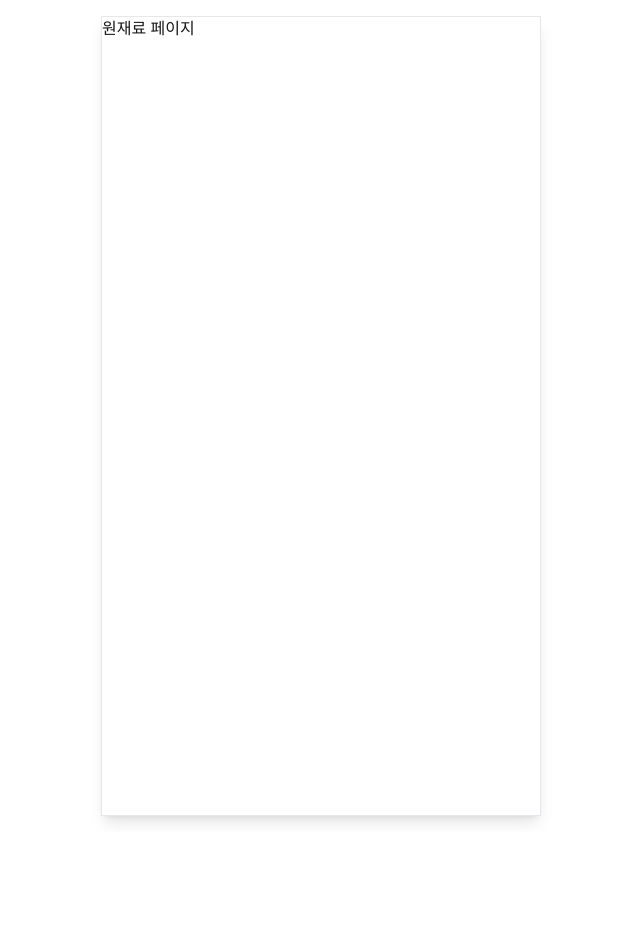
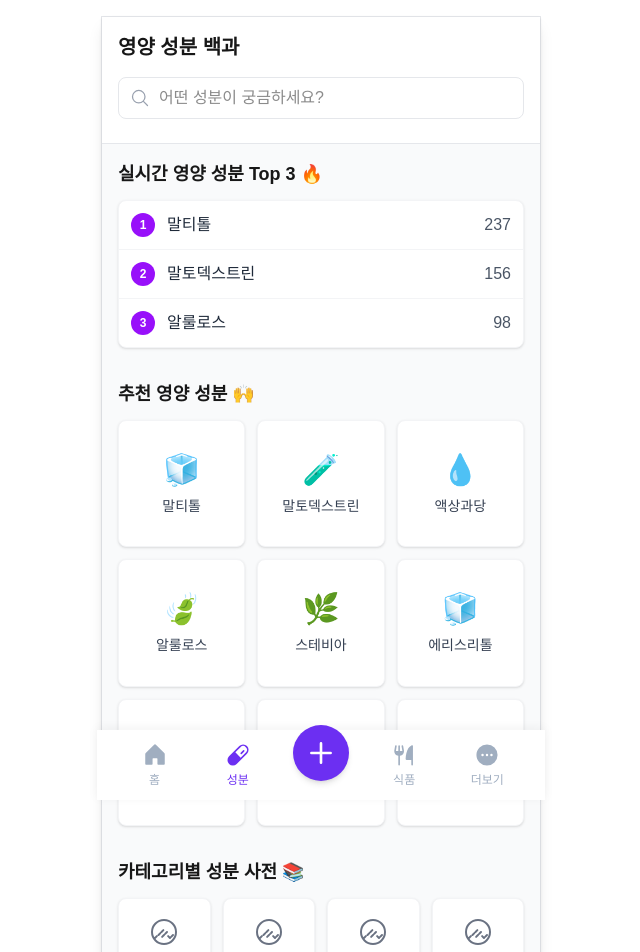
Before and after one commit to HwiDong6831/Boindang, a Next.js app in the folder frontend/boindang/: page /ingredients in a window 1280 px wide. Shown: the top 952 px of the page, without its empty margins (319-959 px from the left). Before the commit the page ends 832 px from the top, so only its background shows below. Built offline with nearby package versions, Linux system fonts and the light colour scheme.

Commit message:
[FE] feat: 영양 성분 백과 메인화면 & 검색 창 1차 구현

```diff
--- a/frontend/boindang/src/app/ingredients/page.tsx
+++ b/frontend/boindang/src/app/ingredients/page.tsx
@@ -1,3 +1,183 @@
-export default function Setting() {
-  return <div>원재료 페이지</div>
+'use client';
+
+import React, { useState } from 'react';
+// Import BottomNavBar (adjust path if needed)
+import BottomNavBar from '@/components/navigation/BottomNavBar';
+// Import icons
+import { ArrowLeft, XCircle } from '@phosphor-icons/react';
+
+// 임시 데이터
+const topIngredients = [
+  { rank: 1, name: '말티톨', count: 237 },
+  { rank: 2, name: '말토덱스트린', count: 156 },
+  { rank: 3, name: '알룰로스', count: 98 },
+];
+
+const recommendedIngredients = [
+  { emoji: '🧊', name: '말티톨' },
+  { emoji: '🧪', name: '말토덱스트린' },
+  { emoji: '💧', name: '액상과당' },
+  { emoji: '🍃', name: '알룰로스' },
+  { emoji: '🌿', name: '스테비아' },
+  { emoji: '🧊', name: '에리스리톨' }, // 에리스리톨 이모지가 명확하지 않아 🧊 사용
+  { emoji: '💪', name: '단백질' },
+  { emoji: '🌾', name: '식이섬유' },
+  { emoji: '🧂', name: '나트륨' },
+];
+
+const categoryIngredients = [
+  { name: '단백질' },
+  { name: '당류' },
+  { name: '감미료' },
+  { name: '식이섬유' },
+  { name: '지방' },
+  { name: '식품 첨가물' },
+  { name: '비타민' },
+  { name: '미네랄' },
+];
+
+// SVG 아이콘 컴포넌트 (임시)
+const SearchIcon = () => (
+  <svg xmlns="http://www.w3.org/2000/svg" fill="none" viewBox="0 0 24 24" strokeWidth={1.5} stroke="currentColor" className="w-5 h-5 text-gray-400">
+    <path strokeLinecap="round" strokeLinejoin="round" d="m21 21-5.197-5.197m0 0A7.5 7.5 0 1 0 5.196 5.196a7.5 7.5 0 0 0 10.607 10.607Z" />
+  </svg>
+);
+
+const DropIcon = () => (
+  <svg xmlns="http://www.w3.org/2000/svg" fill="none" viewBox="0 0 24 24" strokeWidth={1.5} stroke="currentColor" className="w-8 h-8 text-gray-500 mx-auto mb-2">
+    <path strokeLinecap="round" strokeLinejoin="round" d="M7.875 14.25l1.406-1.406 M10.125 12l1.406-1.406 M5.25 16.5l1.406-1.406 M12 14.25l-1.406 1.406 M14.25 12l-1.406 1.406 M16.5 16.5l-1.406-1.406 M18.75 14.25l-1.406 1.406 M12 21a9 9 0 1 0 0-18 9 9 0 0 0 0 18Z" />
+  </svg>
+);
+
+export default function IngredientsPage() {
+  // State for search mode and search term
+  const [isSearching, setIsSearching] = useState(false);
+  const [searchTerm, setSearchTerm] = useState('');
+
+  const handleSearchFocus = () => {
+    setIsSearching(true);
+  };
+
+  const handleSearchChange = (event: React.ChangeEvent<HTMLInputElement>) => {
+    setSearchTerm(event.target.value);
+  };
+
+  const handleClearSearch = () => {
+    setSearchTerm('');
+  };
+
+  const handleGoBack = () => {
+    setIsSearching(false);
+    setSearchTerm(''); // Optionally clear search term on going back
+  };
+
+  return (
+    <div className="min-h-screen bg-gray-50">
+      <div className="max-w-md mx-auto shadow-sm pb-[70px]">
+        {/* 상단 영역: flex 제거, isSearching 상태 따라 클래스 동적 적용 */}
+        <div className={`bg-white p-4 ${isSearching ? 'flex items-center gap-2' : ''}`}>
+          {/* 뒤로가기 버튼 (검색 중일 때) */}
+          {isSearching && (
+            <button onClick={handleGoBack} className="p-1 text-gray-600 hover:text-gray-800">
+              <ArrowLeft size={24} />
+            </button>
+          )}
+
+          {/* 헤더 제목 (검색 중이 아닐 때): mb-4 추가 */}
+          {!isSearching && (
+            <h1 className="text-xl font-bold mb-4">영양 성분 백과</h1>
+          )}
+
+          {/* 검색창 컨테이너: isSearching 상태 따라 클래스 동적 적용 */}
+          <div className={`relative ${isSearching ? 'flex-grow' : 'mb-2'}`}>
+            <div className={`absolute inset-y-0 left-0 pl-3 flex items-center pointer-events-none ${isSearching ? 'hidden' : ''}`}> {/* 검색중일때 돋보기 숨김 */}
+              <SearchIcon />
+            </div>
+            <input
+              type="text"
+              placeholder="어떤 성분이 궁금하세요?"
+              value={searchTerm}
+              onFocus={handleSearchFocus}
+              onChange={handleSearchChange}
+              className={`w-full border border-gray-200 rounded-lg focus:outline-none focus:ring-1 focus:ring-purple-500 focus:border-purple-500 ${isSearching ? 'pl-3 pr-10 py-2' : 'pl-10 pr-4 py-2'}`} // Padding adjustment
+            />
+            {/* 지우기 버튼 (검색 중이고 검색어가 있을 때) */}
+            {isSearching && searchTerm && (
+              <button
+                onClick={handleClearSearch}
+                className="absolute inset-y-0 right-0 pr-3 flex items-center text-gray-400 hover:text-gray-600"
+              >
+                <XCircle size={20} weight="fill" />
+              </button>
+            )}
+          </div>
+        </div>
+
+        {/* 구분선 및 하단 콘텐츠 영역: 검색 상태에 따라 변경 */}
+        {!isSearching ? (
+          <>
+            <hr className="border-gray-200" />
+            <div className="bg-gray-50 p-4">
+              {/* 실시간 영양 성분 Top 3 */}
+              <section className="mb-8">
+                <h2 className="text-lg font-semibold mb-3">실시간 영양 성분 Top 3 🔥</h2>
+                <div className="bg-white border border-gray-100 rounded-lg shadow-sm overflow-hidden">
+                  {topIngredients.map((item, index) => (
+                    <div
+                      key={item.rank}
+                      className={`flex items-center justify-between p-3 ${index < topIngredients.length - 1 ? 'border-b border-gray-100' : ''}`}
+                    >
+                      <div className="flex items-center space-x-3">
+                        <span className="flex items-center justify-center w-6 h-6 bg-purple-600 text-white text-xs font-bold rounded-full">
+                          {item.rank}
+                        </span>
+                        <span className="text-gray-800">{item.name}</span>
+                      </div>
+                      <span className="text-gray-600 font-medium">{item.count}</span>
+                    </div>
+                  ))}
+                </div>
+              </section>
+
+              {/* 추천 영양 성분 */}
+              <section className="mb-8">
+                <h2 className="text-lg font-semibold mb-3">추천 영양 성분 🙌</h2>
+                <div className="grid grid-cols-3 gap-3">
+                  {recommendedIngredients.map((item) => (
+                    <div key={item.name} className="bg-white border border-gray-100 rounded-lg shadow-sm p-4 flex flex-col items-center justify-center aspect-square">
+                      <span className="text-3xl mb-2">{item.emoji}</span>
+                      <span className="text-sm text-gray-700 text-center">{item.name}</span>
+                    </div>
+                  ))}
+                </div>
+              </section>
+
+              {/* 카테고리별 성분 사전 */}
+              <section>
+                <h2 className="text-lg font-semibold mb-3">카테고리별 성분 사전 📚</h2>
+                <div className="grid grid-cols-4 gap-3">
+                  {categoryIngredients.map((item) => (
+                    <div key={item.name} className="bg-white border border-gray-100 rounded-lg shadow-sm p-3 flex flex-col items-center justify-center aspect-square">
+                      <DropIcon />
+                      <span className="text-xs text-gray-700 text-center whitespace-nowrap">{item.name}</span>
+                    </div>
+                  ))}
+                </div>
+              </section>
+            </div>
+          </>
+        ) : (
+          // 검색 중일 때 표시될 내용 (현재는 비워둠)
+          <div className="p-4 h-[calc(100vh-142px)]"> {/* Adjust height as needed, considering header and navbar */}
+            {/* 검색 결과가 여기에 표시됩니다. */}
+          </div>
+        )}
+      </div>
+
+      {/* Fixed Bottom Navigation Bar */}
+      <div className="fixed bottom-0 left-0 right-0 z-50 max-w-md mx-auto">
+        <BottomNavBar />
+      </div>
+    </div>
+  );
 }
```
Also changed, not shown: frontend/boindang/public/sw.js.
